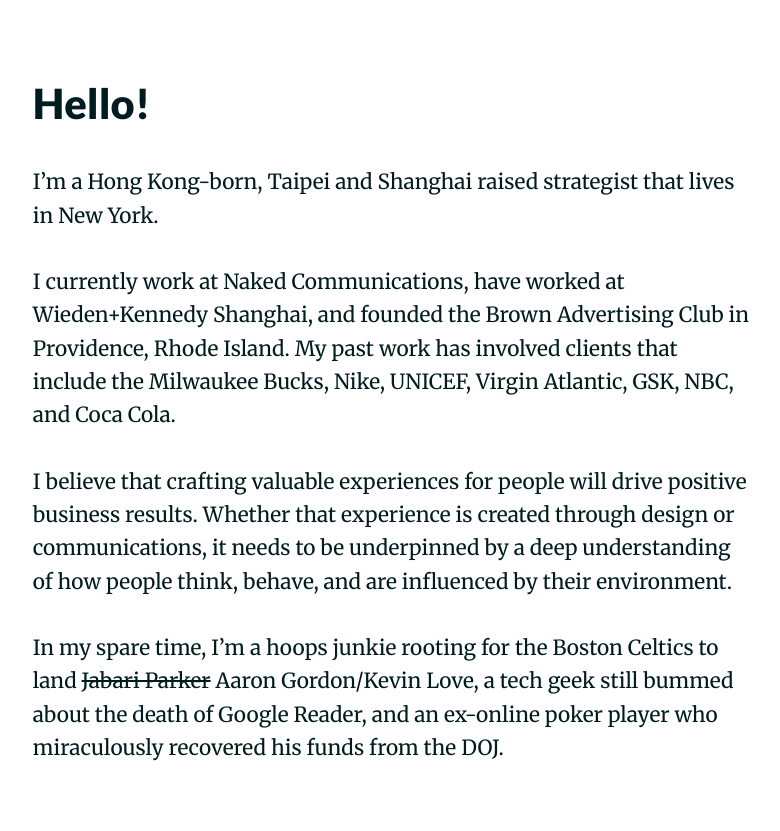
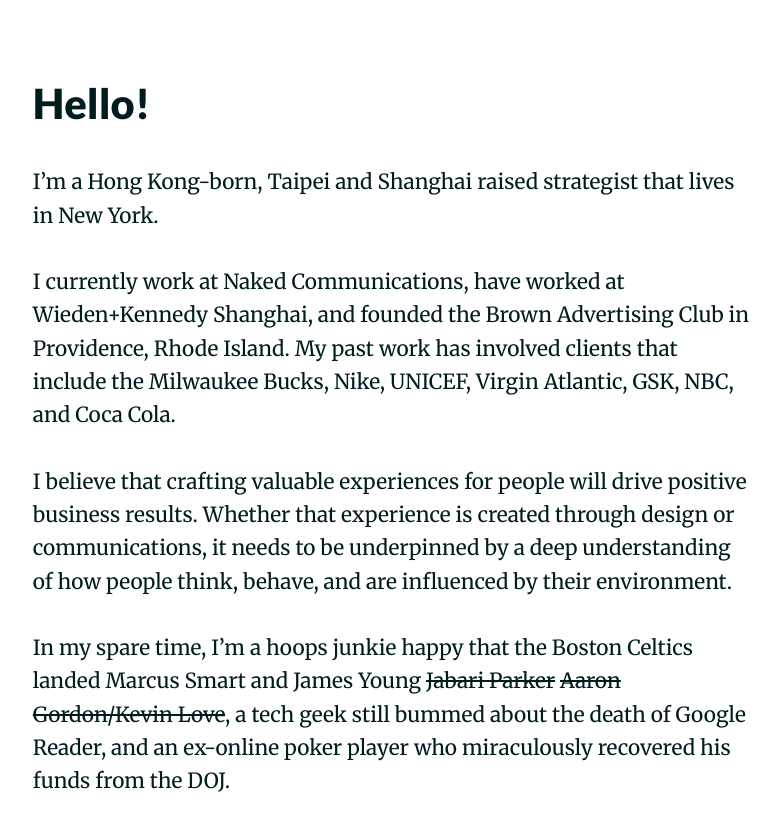
Before and after one commit to hbharding/etienne, a Jekyll site: the page built from index.html, in a window 1280 px wide and 900 px high, scrolled down 900 px. Shown: the top 831 px of the window, without its empty margins (248-1028 px from the left). Built offline with Jekyll 4.4.1, drawn with Linux system fonts in a browser that asks for light colours; nearby versions of some CDN libraries; Markdown is read by kramdown in place of the engine named in the settings.

Commit message:
Update index.html

```diff
--- a/index.html
+++ b/index.html
@@ -11,7 +11,7 @@
 
 <p>I believe that crafting valuable experiences for people will drive positive business results. Whether that experience is created through design or communications, it needs to be underpinned by a deep understanding of how people think, behave, and are influenced by their environment.</p>
 
-<p>In my spare time, I’m a hoops junkie rooting for the Boston Celtics to land <strike>Jabari Parker</strike> Aaron Gordon/Kevin Love, a tech geek still bummed about the death of Google Reader, and an ex-online poker player who miraculously recovered his funds from the DOJ.</p>
+<p>In my spare time, I’m a hoops junkie happy that the Boston Celtics landed Marcus Smart and James Young <strike>Jabari Parker</strike> <strike>Aaron Gordon/Kevin Love</strike>, a tech geek still bummed about the death of Google Reader, and an ex-online poker player who miraculously recovered his funds from the DOJ.</p>
 
 
 
```
